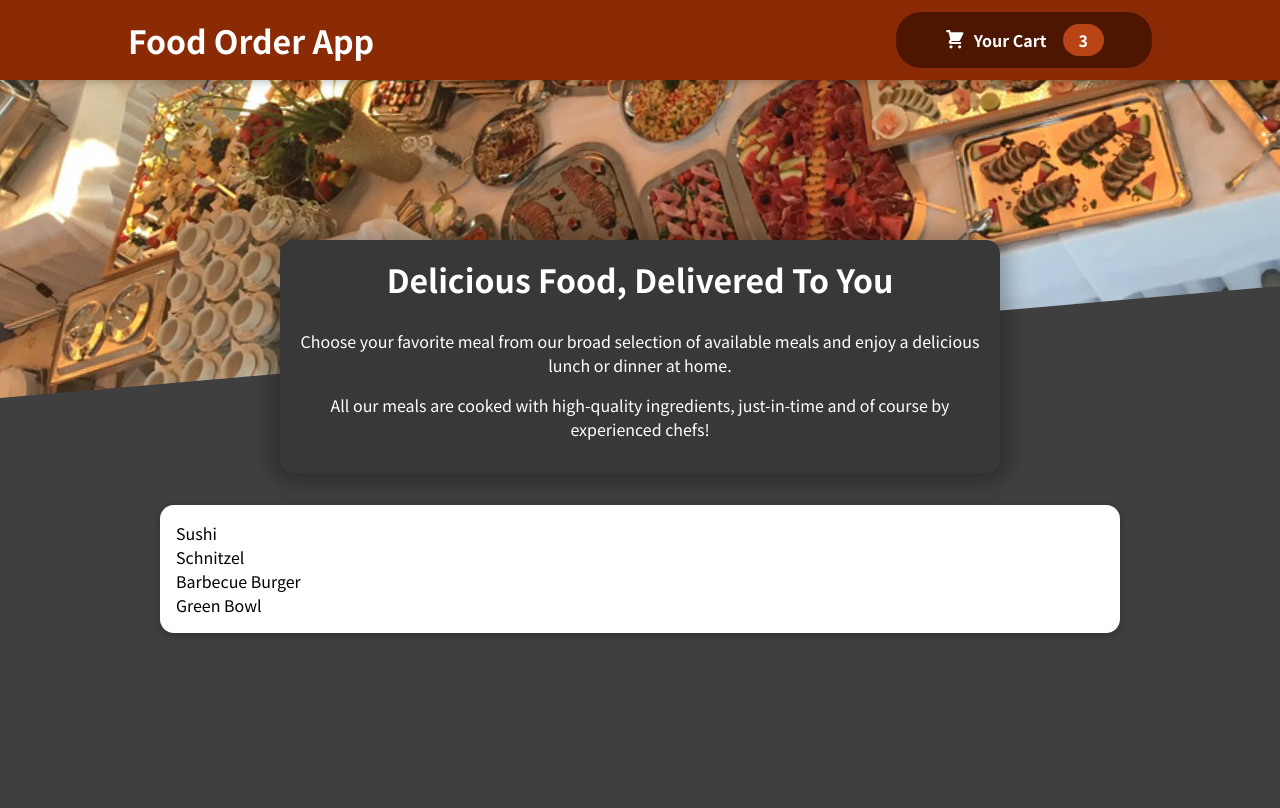
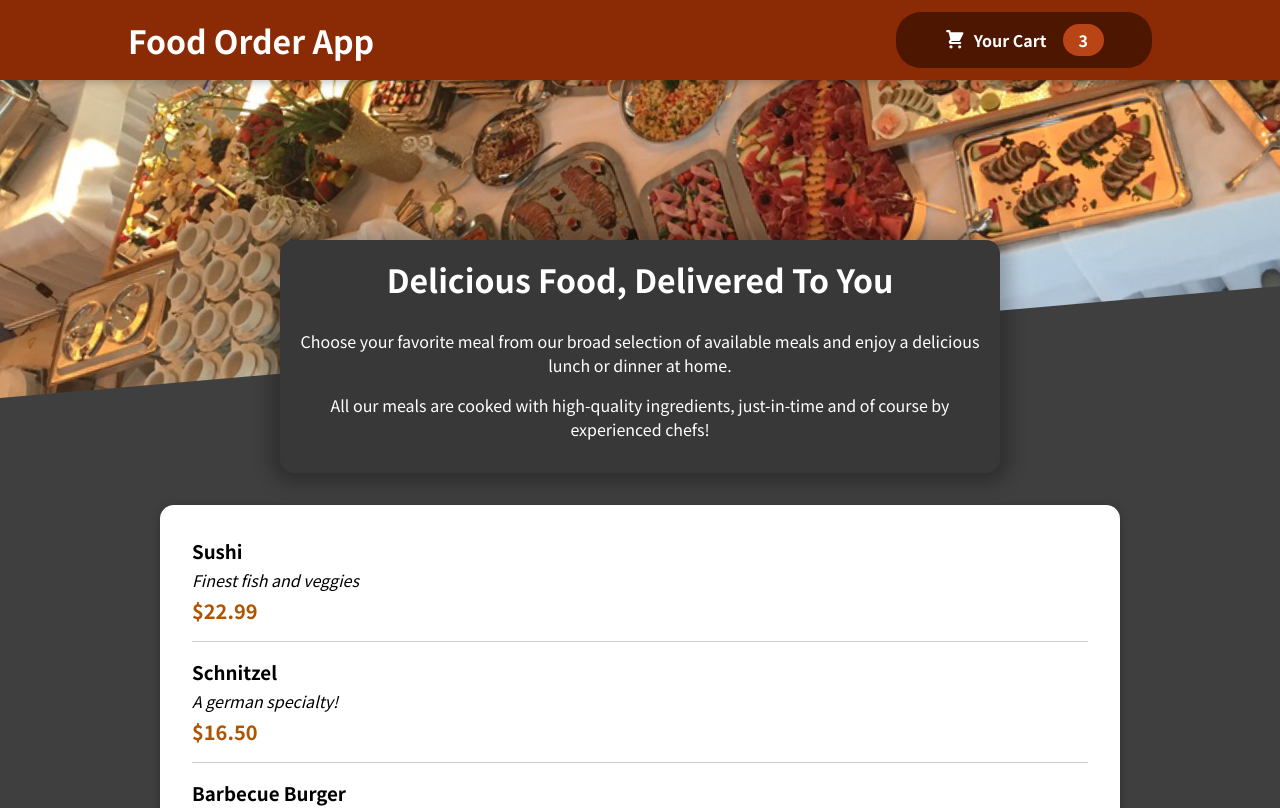
Before and after one commit to mohamuhsin/food-order-app, a React (Create React App) app: page / in a window 1280 px wide. Shown: the top 808 px of the page. Built offline with nearby package versions, Linux system fonts and the light colour scheme.

Commit message:
created mealitem and rendered it

```diff
--- a/src/components/Meals/AvailableMeals.js
+++ b/src/components/Meals/AvailableMeals.js
@@ -2,6 +2,8 @@
 
 import classes from "./AvailableMeals.module.css";
 import Card from "../UI/Card";
+import MealItem from "./MealItem/MealItem";
+
 const DUMMY_MEALS = [
   {
     id: "m1",
@@ -29,7 +31,14 @@
   },
 ];
 const AvailableMeals = () => {
-  const mealsList = DUMMY_MEALS.map((meal) => <li>{meal.name}</li>);
+  const mealsList = DUMMY_MEALS.map((meal) => (
+    <MealItem
+      key={meal.id}
+      name={meal.name}
+      description={meal.description}
+      price={meal.price}
+    />
+  ));
   return (
     <section className={classes.meals}>
       <Card>
--- /dev/null
+++ b/src/components/Meals/MealItem/MealItem.js
@@ -0,0 +1,17 @@
+import classes from "./MealItem.module.css";
+
+const MealItem = (props) => {
+  const price = `$${props.price.toFixed(2)}`;
+  return (
+    <li className={classes.meal}>
+      <div>
+        <h3>{props.name}</h3>
+        <div className={classes.description}>{props.description}</div>
+        <div className={classes.price}>{price}</div>
+      </div>
+      <div></div>
+    </li>
+  );
+};
+
+export default MealItem;
--- /dev/null
+++ b/src/components/Meals/MealItem/MealItem.module.css
@@ -0,0 +1,22 @@
+.meal {
+    display: flex;
+    justify-content: space-between;
+    margin: 1rem;
+    padding-bottom: 1rem;
+    border-bottom: 1px solid #ccc;
+}
+
+.meal h3 {
+    margin: 0 0 0.25rem 0;
+}
+
+.description {
+    font-style: italic;
+}
+
+.price {
+    margin-top: 0.25rem;
+    font-weight: bold;
+    color: #ad5502;
+    font-size: 1.25rem;
+}
```
Also changed, not shown: src/components/Meals/MealItem/MealItemForm.js (added).
